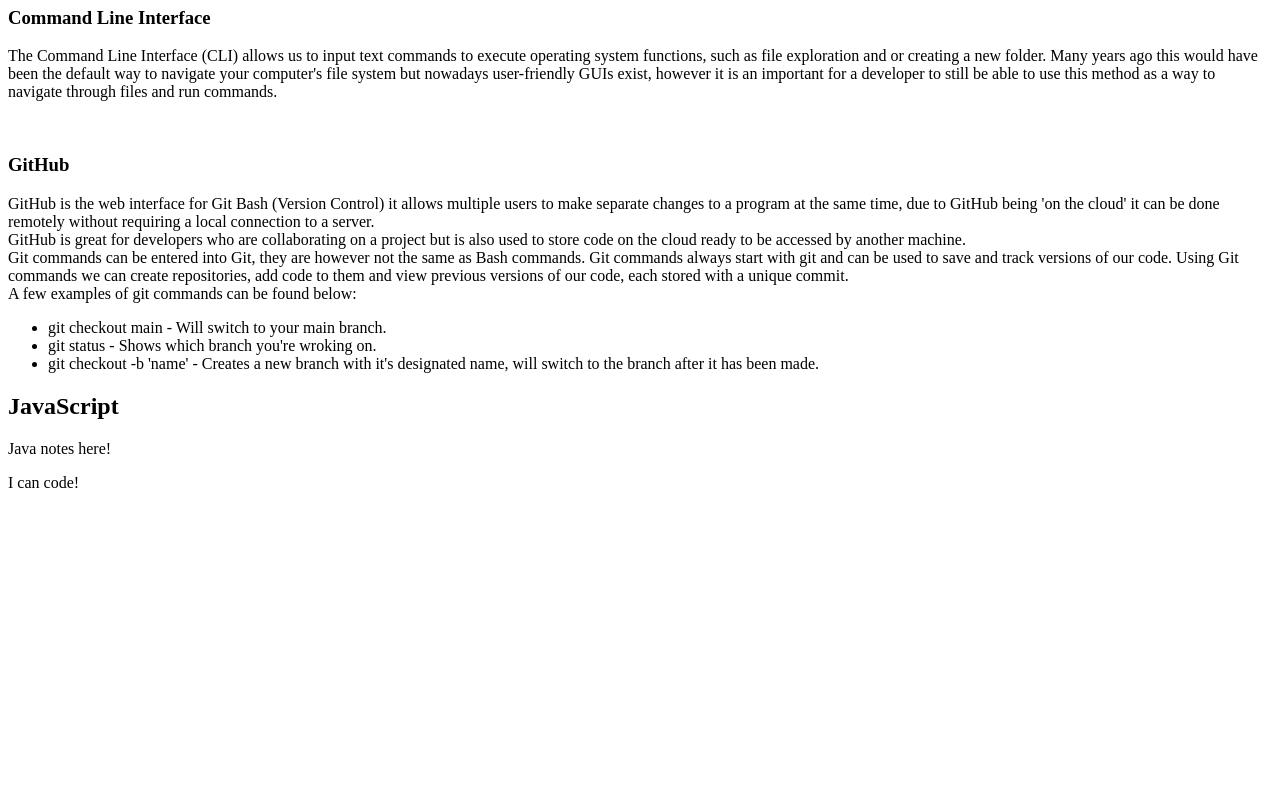
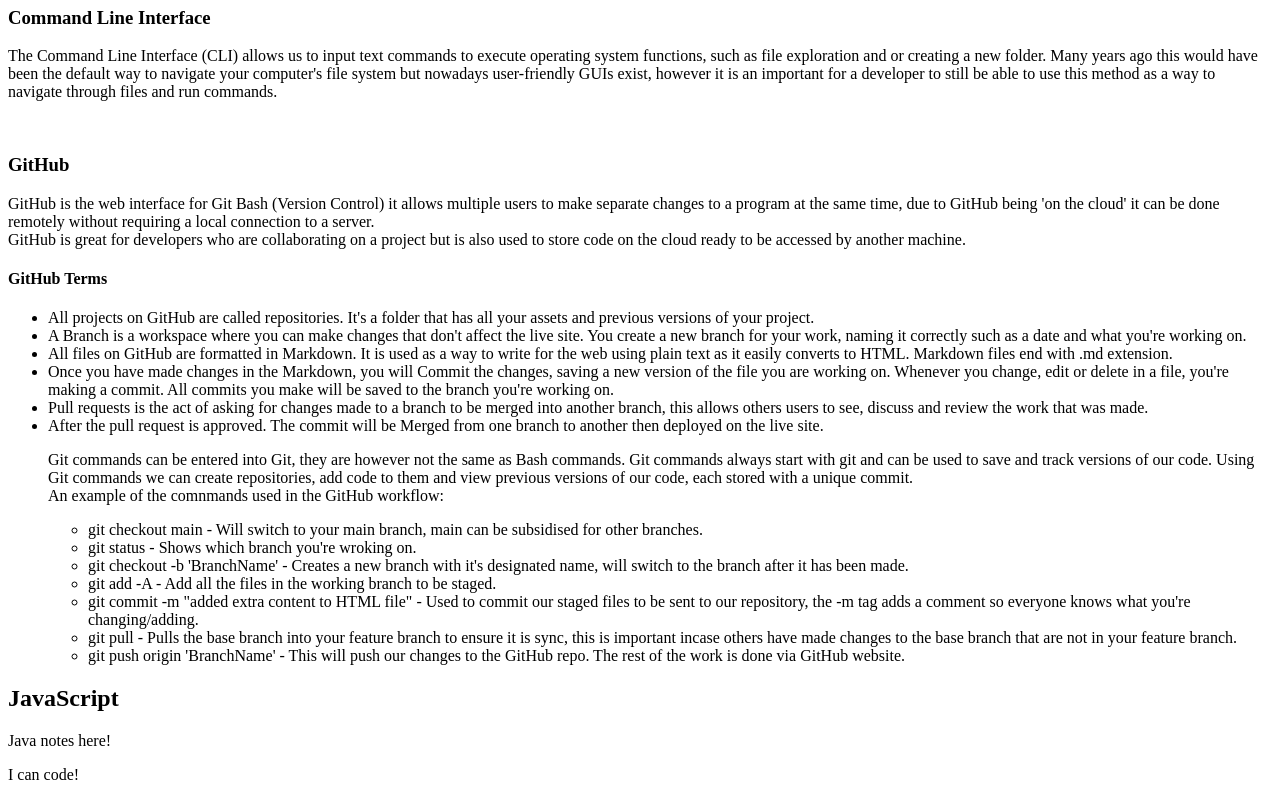
Before and after one commit to JackStockwell/prework-study-guide, a plain HTML site: page index.html in a window 1280 px wide. Shown: the part 1655-2455 px from the top of the page. Before the commit the page ends 2163 px from the top, so only its background shows below. Drawn offline with Linux system fonts and the light colour scheme.

Commit message:
added github content

```diff
--- a/index.html
+++ b/index.html
@@ -67,13 +67,28 @@
           <br>
           GitHub is great for developers who are collaborating on a project but is also used to store code on the cloud ready to be accessed by another machine.
           <br>
+          <h4>GitHub Terms</h4>
+          <ul>
+            <li>All projects on GitHub are called repositories. It's a folder that has all your assets and previous versions of your project.</li>
+            <li>A Branch is a workspace where you can make changes that don't affect the live site. You create a new branch for your work, naming it correctly such as a date and what you're working on.</li>
+            <li>All files on GitHub are formatted in Markdown. It is used as a way to write for the web using plain text as it easily converts to HTML. Markdown files end with .md extension.</li>
+            <li>Once you have made changes in the Markdown, you will Commit the changes, saving a new version of the file you are working on. Whenever you change, edit or delete in a file, you're making a commit. All commits you make will be saved to the branch you're working on.</li>
+            <li>Pull requests is the act of asking for changes made to a branch to be merged into another branch, this allows others users to see, discuss and review the work that was made.</li>
+            <li>After the pull request is approved. The commit will be Merged from one branch to another then deployed on the live site.</li>
+        </p>
+        <div>
+          <p>
           Git commands can be entered into Git, they are however not the same as Bash commands. Git commands always start with git and can be used to save and track versions of our code. Using Git commands we can create repositories, add code to them and view previous versions of our code, each stored with a unique commit.
           <br>
-          A few examples of git commands can be found below:
+          An example of the comnmands used in the GitHub workflow:
           <ul>
-            <li>git checkout main - Will switch to your main branch.</li>
+            <li>git checkout main - Will switch to your main branch, main can be subsidised for other branches.</li>
             <li>git status - Shows which branch you're wroking on.</li>
-            <li>git checkout -b 'name' - Creates a new branch with it's designated name, will switch to the branch after it has been made.</li>
+            <li>git checkout -b 'BranchName' - Creates a new branch with it's designated name, will switch to the branch after it has been made.</li>
+            <li>git add -A - Add all the files in the working branch to be staged.</li>
+            <li>git commit -m "added extra content to HTML file" - Used to commit our staged files to be sent to our repository, the -m tag adds a comment so everyone knows what you're changing/adding.</li>
+            <li>git pull - Pulls the base branch into your feature branch to ensure it is sync, this is important incase others have made changes to the base branch that are not in your feature branch.</li>
+            <li>git push origin 'BranchName' - This will push our changes to the GitHub repo. The rest of the work is done via GitHub website.</li>
           </ul>
         </p>
       </section>
```
